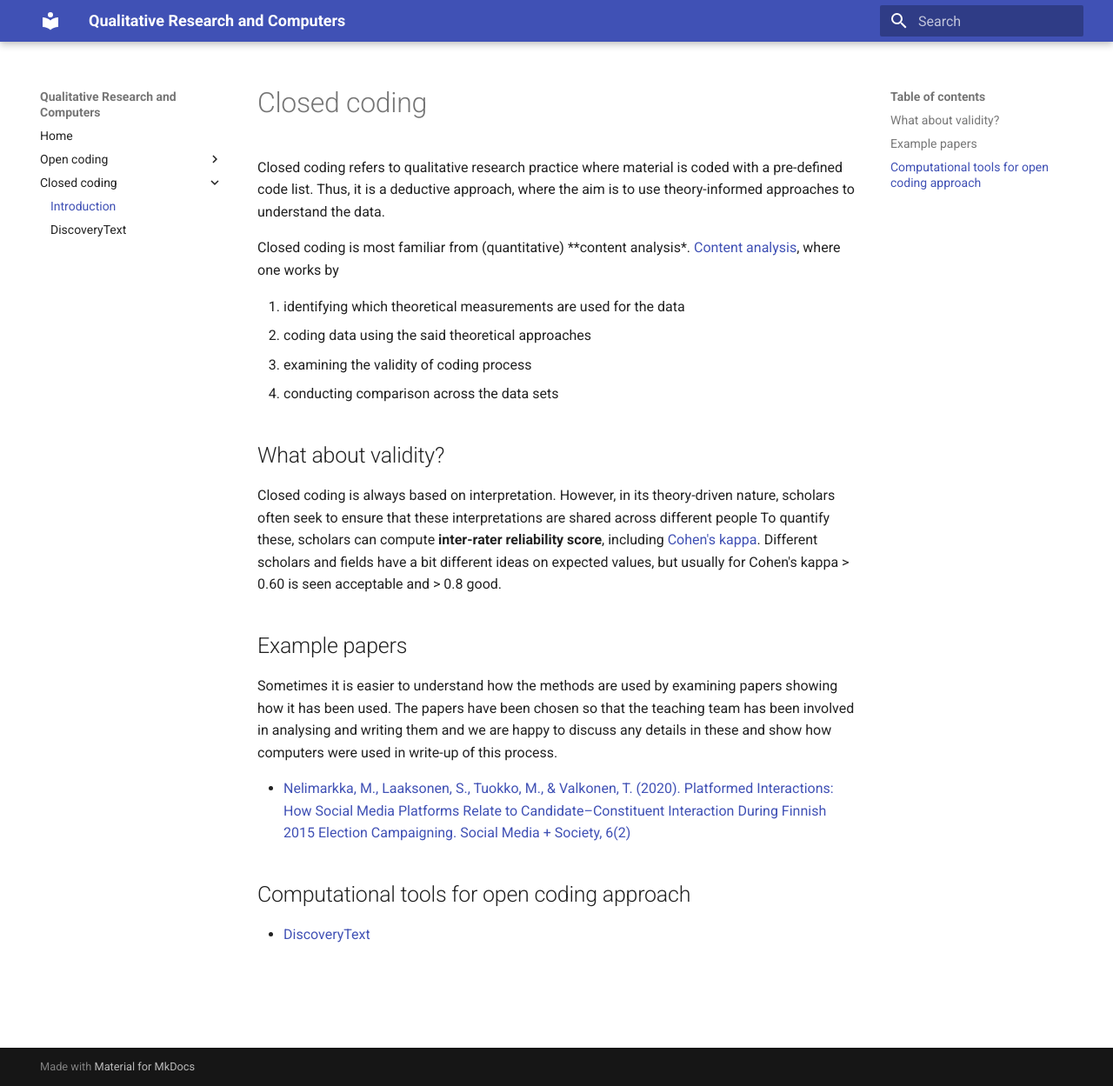
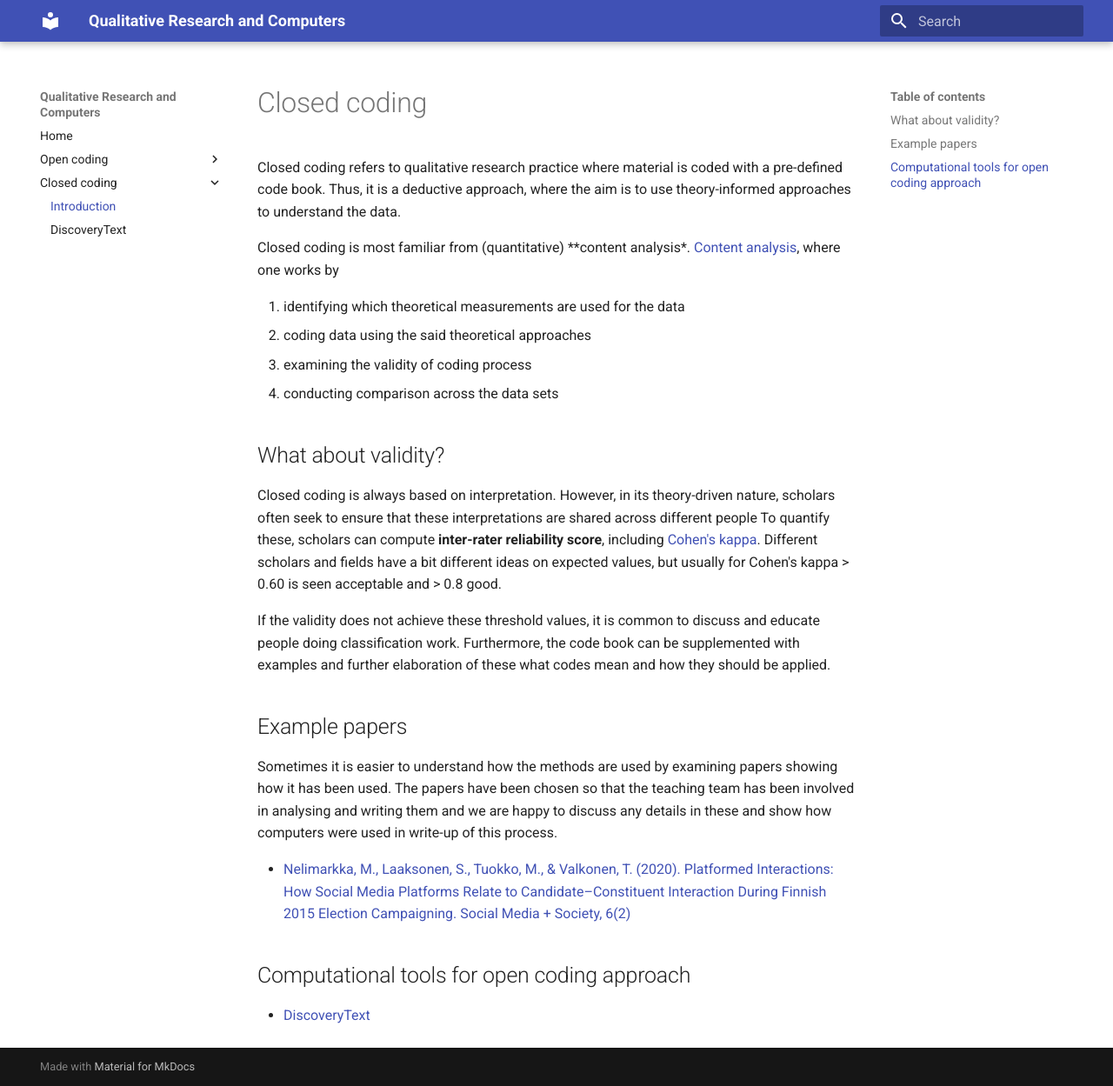
Before and after one commit to uh-dcm/qualitative-research-and-computers, an MkDocs documentation site: the page built from docs/closed-coding/index.md, in a window 1280 px wide and 1249 px high. Shown: the whole window at 87% size. Built offline with MkDocs 1.6.1 and Material for MkDocs 9.7.7, drawn with Linux system fonts in a browser that asks for light colours.

Commit message:
Notes about needing to training.

```diff
--- a/docs/closed-coding/index.md
+++ b/docs/closed-coding/index.md
@@ -1,6 +1,6 @@
 # Closed coding
 
-Closed coding refers to qualitative research practice where material is coded with a pre-defined code list.
+Closed coding refers to qualitative research practice where material is coded with a pre-defined code book.
 Thus, it is a deductive approach, where the aim is to use theory-informed approaches to understand the data.
 
 Closed coding is most familiar from (quantitative) **content analysis*.
@@ -18,6 +18,8 @@ However, in its theory-driven nature, scholars often seek to ensure that these i
 To quantify these, scholars can compute **inter-rater reliability score**, including [Cohen's kappa](https://en.wikipedia.org/wiki/Cohen%27s_kappa).
 Different scholars and fields have a bit different ideas on expected values, but usually for Cohen's kappa > 0.60 is seen acceptable and > 0.8 good.
 
+If the validity does not achieve these threshold values, it is common to discuss and educate people doing classification work.
+Furthermore, the code book can be supplemented with examples and further elaboration of these what codes mean and how they should be applied.
 
 ## Example papers
 
```
